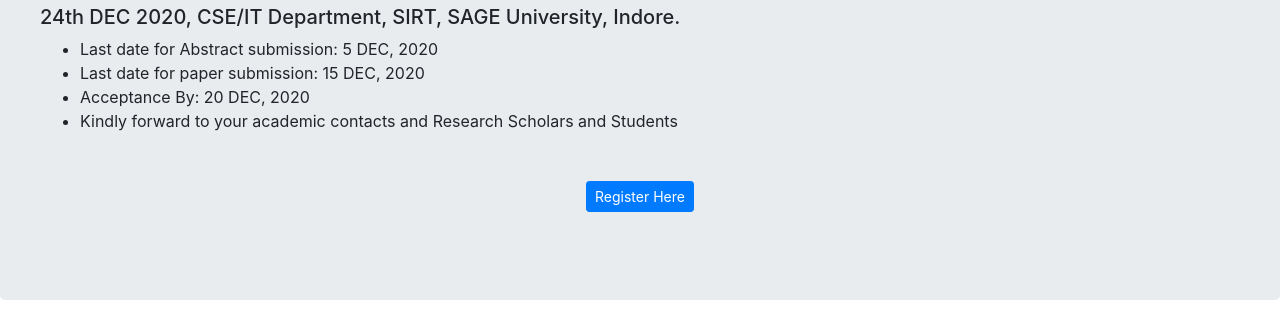
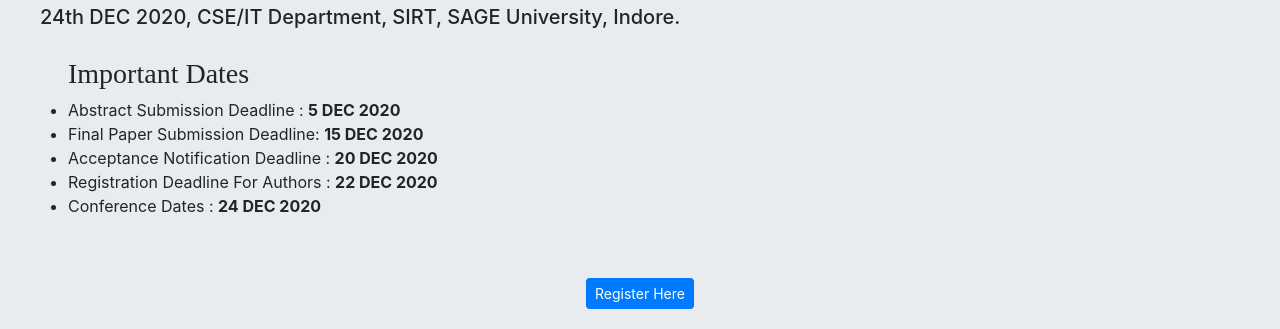
Before and after one commit to akhileshparmar/NCRIE, a plain HTML site: page notice.html in a window 1280 px wide. Shown: the part 411-740 px from the top of the page. Drawn offline with nearby package versions, Linux system fonts and the light colour scheme.

Commit message:
Notice format changed

```diff
--- a/notice.html
+++ b/notice.html
@@ -126,6 +126,7 @@
         }
     </style>
 
+    <link rel="icon" href="Sage-University.png" type="image/icon type">
     <title>NCRIE 2020</title>
 </head>
 
@@ -135,7 +136,7 @@
 
         <div class="row">
             <div class="col-md-3 text-center">
-                <img src="Sage-University.png" />
+                <a href="https://sageuniversity.in/"><img src="Sage-University.png" /></a>
                 <h3 style="font-family: 'Times New Roman';color:  #b30000; font-weight:bold;">Sage University</h3>
             </div>
 
@@ -184,12 +185,15 @@
                 <div class="col-md-12 p-2">
                     <h5>National Conference on Research and Innovation in Education (NCRIE 2020)</h5>
                     <h5>24th DEC 2020, CSE/IT Department, SIRT, SAGE University, Indore.</h5>
-                    <ul class="">
+                    <ul class="m-4 p-1">
 
-                        <li class=""> Last date for Abstract submission: 5 DEC, 2020  </li>
-                        <li class=""> Last date for paper submission: 15 DEC, 2020</li>
-                        <li class="">Acceptance By: 20 DEC, 2020</li>
-                        <li class=""> Kindly forward to your academic contacts and Research Scholars and Students</li>
+                        <h3 style="font-family: 'Times New Roman';">Important Dates</h3>
+
+                        <li>    Abstract Submission Deadline : <b>5 DEC 2020</b>  </li>
+                        <li>    Final Paper Submission Deadline: <b>15 DEC 2020</b></li>
+                        <li>    Acceptance Notification Deadline : <b>20 DEC 2020</b></li>
+                        <li>    Registration Deadline For Authors : <b>22 DEC 2020</b></li>
+                        <li>    Conference Dates : <b>24 DEC 2020</b></li>
 
                     </ul>
                 </div>
```
Also changed, not shown: category.html (+2 -1 lines), index.html (+2 -2 lines).
